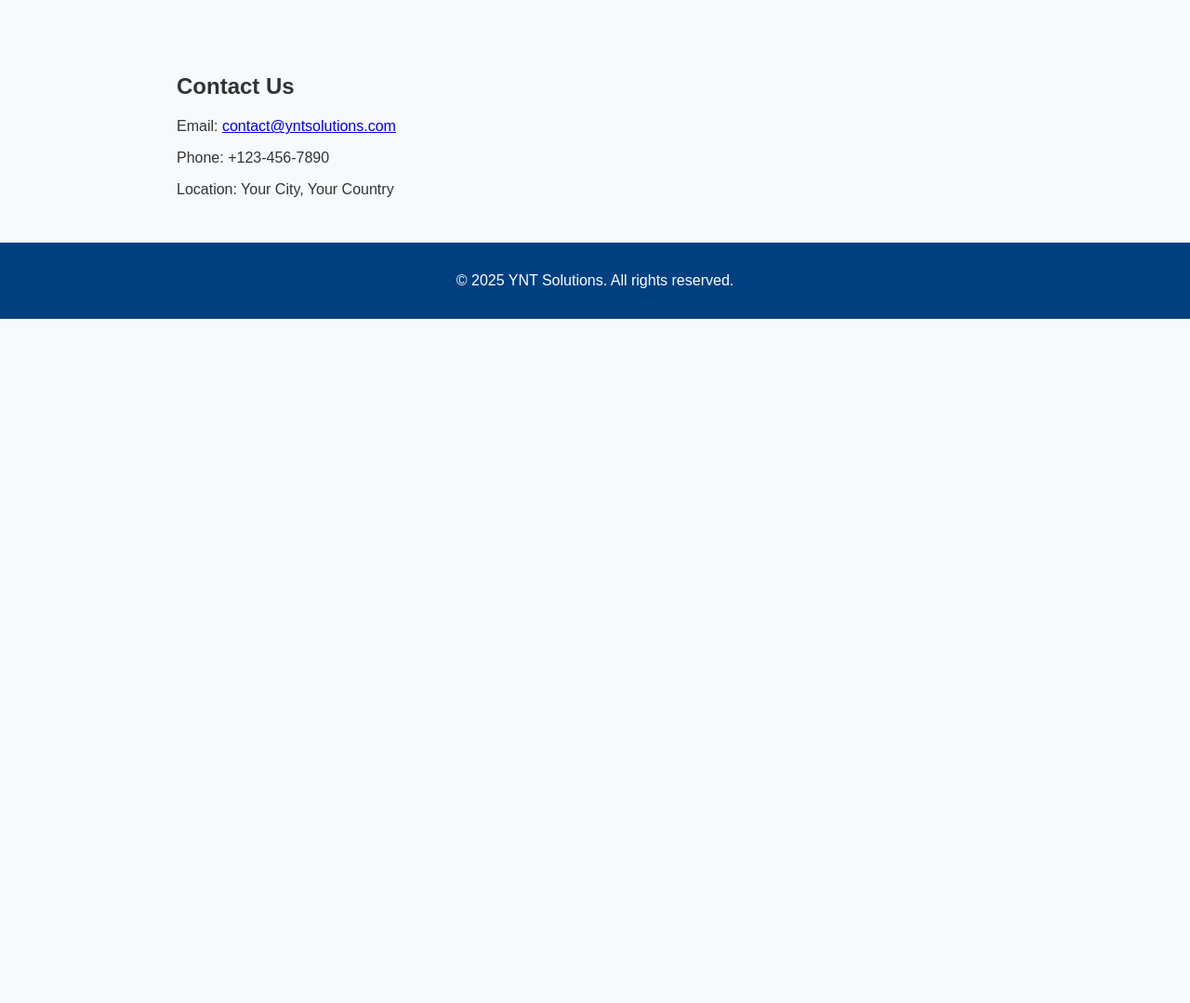
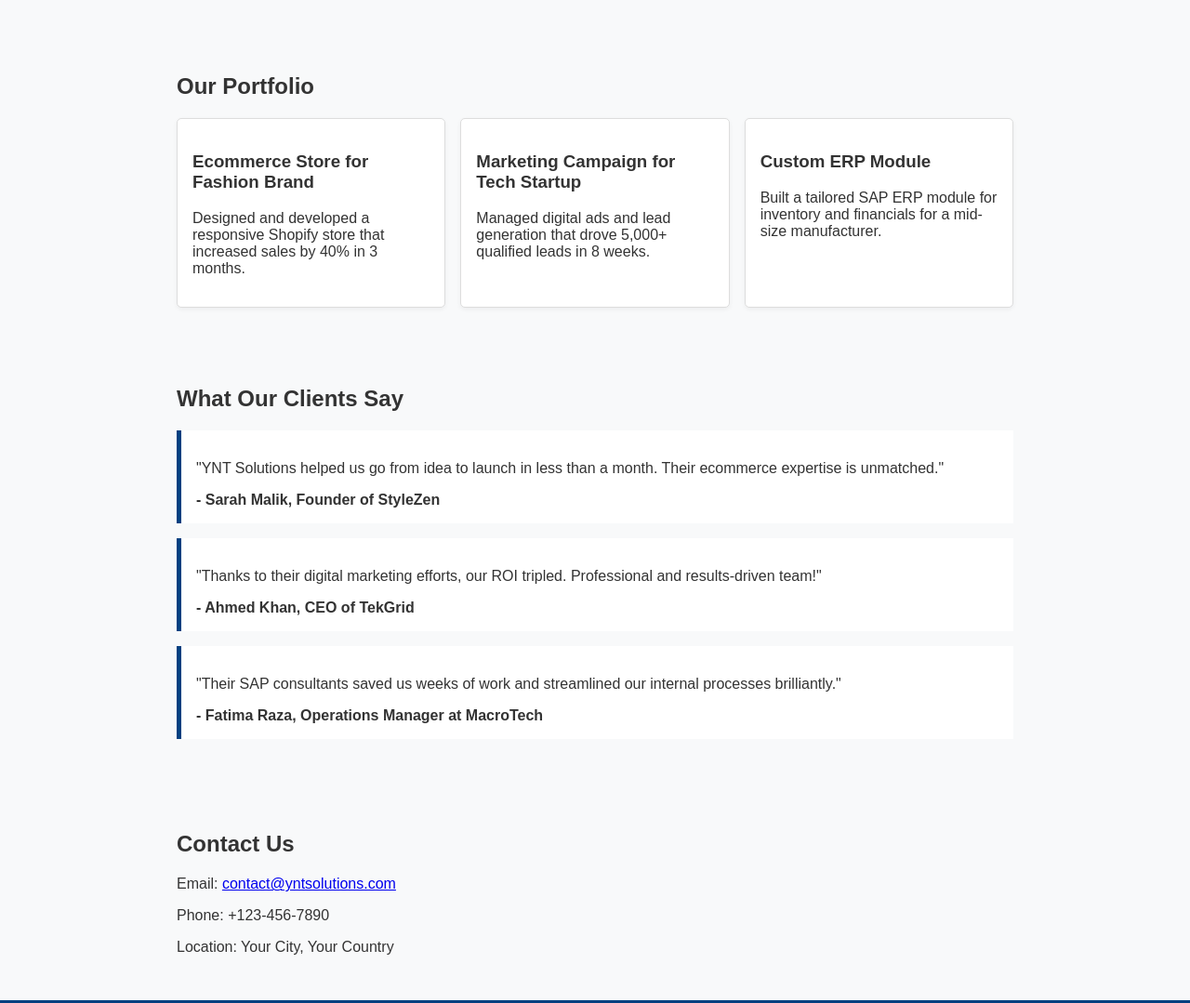
Before and after one commit to taha2004/YNT, a plain HTML site: page index.html in a window 1280 px wide. Shown: the part 640-1719 px from the top of the page at 93% size. Before the commit the page ends 983 px from the top, so only its background shows below. Drawn offline with Linux system fonts and the light colour scheme.

Commit message:
Update index.html

```diff
--- a/index.html
+++ b/index.html
@@ -24,13 +24,14 @@
       background-color: #e9ecef;
     }
     nav a {
-      margin: 0 15px;
+      margin: 0 10px;
       text-decoration: none;
       color: #004080;
       font-weight: bold;
+      display: inline-block;
     }
     section {
-      padding: 2rem;
+      padding: 2rem 1rem;
       max-width: 900px;
       margin: auto;
     }
@@ -38,11 +39,45 @@
       list-style: square;
       padding-left: 20px;
     }
+    .portfolio-grid {
+      display: grid;
+      grid-template-columns: repeat(auto-fit, minmax(250px, 1fr));
+      gap: 1rem;
+      margin-top: 1rem;
+    }
+    .portfolio-item {
+      background-color: #fff;
+      padding: 1rem;
+      border: 1px solid #ddd;
+      border-radius: 5px;
+      box-shadow: 0 2px 5px rgba(0,0,0,0.05);
+    }
+    .testimonial {
+      background-color: #ffffff;
+      border-left: 5px solid #004080;
+      padding: 1rem;
+      margin-bottom: 1rem;
+    }
     footer {
       background-color: #004080;
       color: white;
       text-align: center;
       padding: 1rem;
+    }
+    @media (max-width: 600px) {
+      header h1 {
+        font-size: 1.5rem;
+      }
+      nav a {
+        display: block;
+        margin: 10px 0;
+      }
+      section {
+        padding: 1.5rem 1rem;
+      }
+      .portfolio-grid {
+        grid-template-columns: 1fr;
+      }
     }
   </style>
 </head>
@@ -55,6 +90,8 @@
   <nav>
     <a href="#about">About</a>
     <a href="#services">Services</a>
+    <a href="#portfolio">Portfolio</a>
+    <a href="#testimonials">Testimonials</a>
     <a href="#contact">Contact</a>
   </nav>
 
@@ -74,6 +111,40 @@
     </ul>
   </section>
 
+  <section id="portfolio">
+    <h2>Our Portfolio</h2>
+    <div class="portfolio-grid">
+      <div class="portfolio-item">
+        <h3>Ecommerce Store for Fashion Brand</h3>
+        <p>Designed and developed a responsive Shopify store that increased sales by 40% in 3 months.</p>
+      </div>
+      <div class="portfolio-item">
+        <h3>Marketing Campaign for Tech Startup</h3>
+        <p>Managed digital ads and lead generation that drove 5,000+ qualified leads in 8 weeks.</p>
+      </div>
+      <div class="portfolio-item">
+        <h3>Custom ERP Module</h3>
+        <p>Built a tailored SAP ERP module for inventory and financials for a mid-size manufacturer.</p>
+      </div>
+    </div>
+  </section>
+
+  <section id="testimonials">
+    <h2>What Our Clients Say</h2>
+    <div class="testimonial">
+      <p>"YNT Solutions helped us go from idea to launch in less than a month. Their ecommerce expertise is unmatched."</p>
+      <strong>- Sarah Malik, Founder of StyleZen</strong>
+    </div>
+    <div class="testimonial">
+      <p>"Thanks to their digital marketing efforts, our ROI tripled. Professional and results-driven team!"</p>
+      <strong>- Ahmed Khan, CEO of TekGrid</strong>
+    </div>
+    <div class="testimonial">
+      <p>"Their SAP consultants saved us weeks of work and streamlined our internal processes brilliantly."</p>
+      <strong>- Fatima Raza, Operations Manager at MacroTech</strong>
+    </div>
+  </section>
+
   <section id="contact">
     <h2>Contact Us</h2>
     <p>Email: <a href="mailto:contact@yntsolutions.com">contact@yntsolutions.com</a></p>
```
